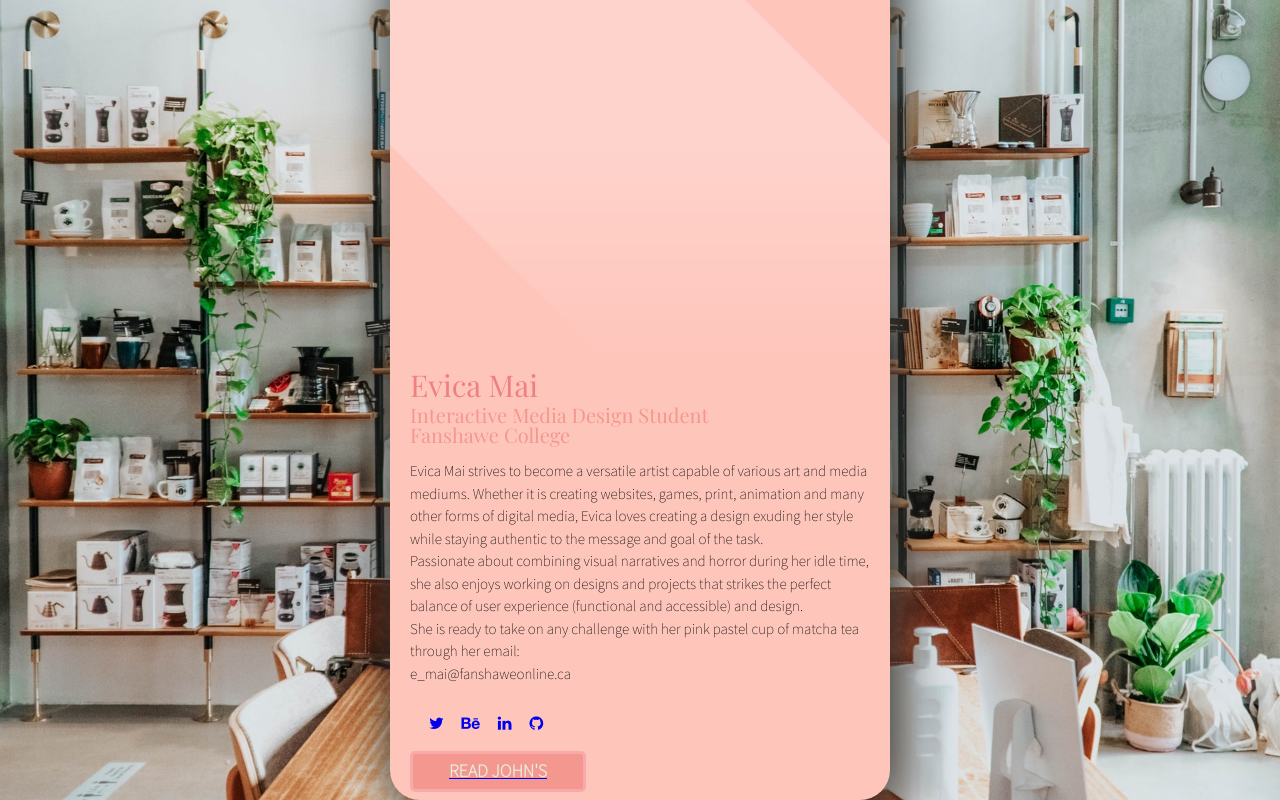
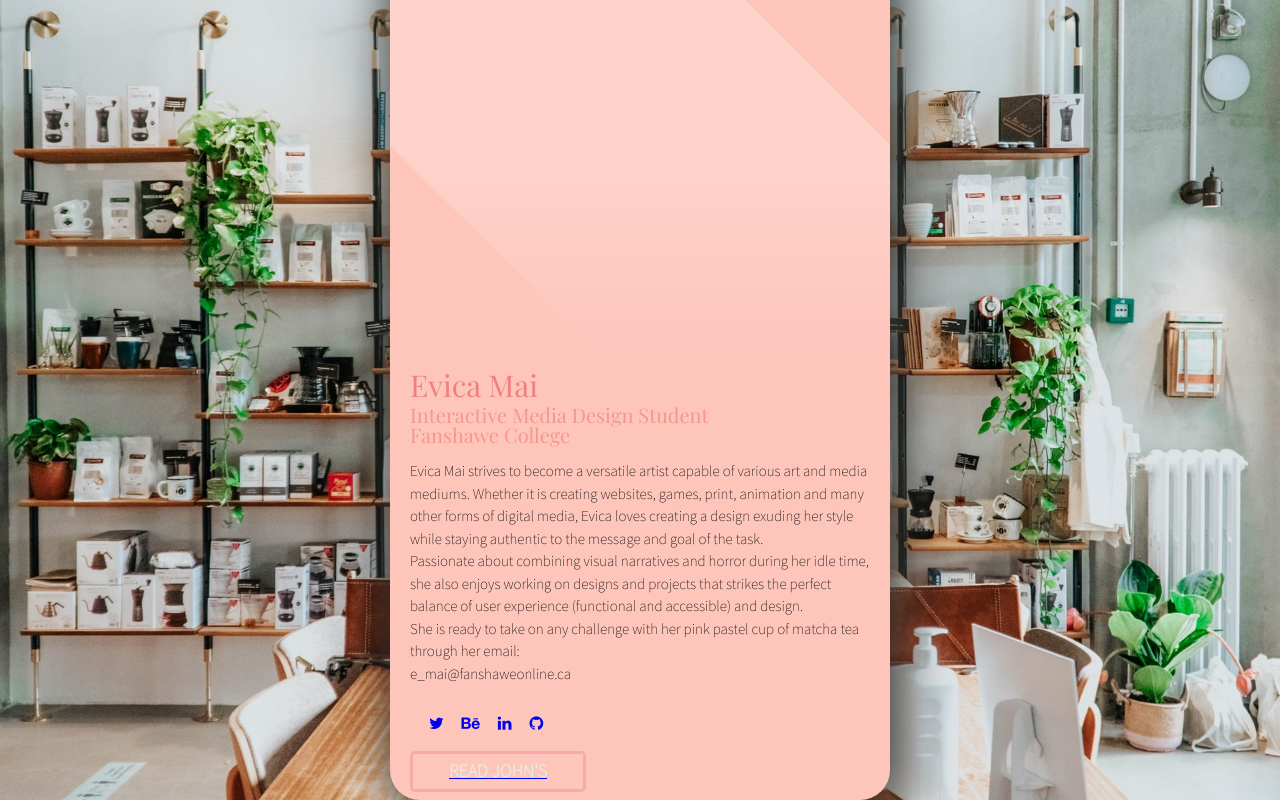
Before and after one commit to evica-ai/Mai_E_DynamicTeamPage, a plain HTML site: page evica.html in a window 1280 px wide. In both pictures the pointer is over the element "READ JOHN'S". Shown: the part 95-895 px from the top of the page. Drawn offline with nearby package versions, Linux system fonts and the light colour scheme; a script that the page names is missing.

Commit message:
team bio page

```diff
--- a/css/main.css
+++ b/css/main.css
@@ -286,6 +286,6 @@ body{
 }
 
 .emswitch__btn:hover{
-	color: #F08080;
-	background-color: #F4978E;
+	color: #fff;
+	background-color: #FEC5BB;
 }
```
Also changed, not shown: evica.html (+0 -6 lines).
